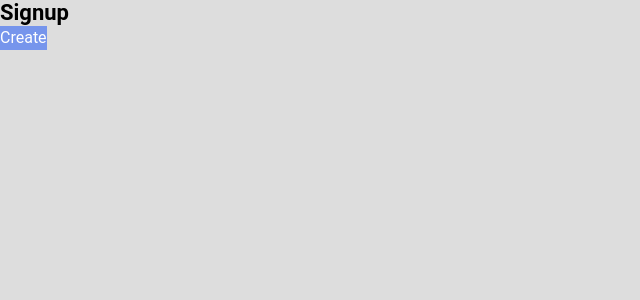
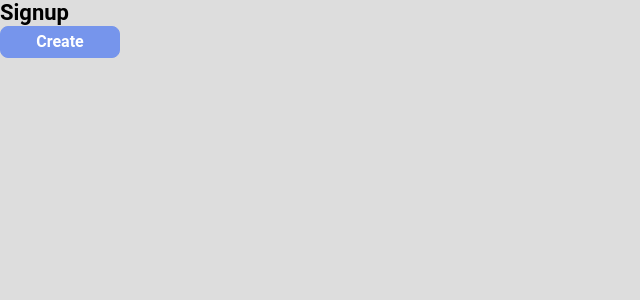
Before and after one commit to kenmarcos/codeleap-network, a React (Vite) app: page / in a window 1280 px wide. Shown: the top 300 px of the page, without its empty margins (0-640 px from the left). Built offline with nearby package versions, Linux system fonts and the light colour scheme.

Commit message:
fix: change className attribute position

```diff
--- a/src/components/Button/index.tsx
+++ b/src/components/Button/index.tsx
@@ -6,7 +6,7 @@ interface ButtonProps extends ButtonHTMLAttributes<HTMLButtonElement> {
 
 const Button = (props: ButtonProps) => {
   return (
-    <button className={`btn ${props.className}`} {...props}>
+    <button {...props} className={`btn ${props.className}`}>
       {props.children}
     </button>
   );
```
